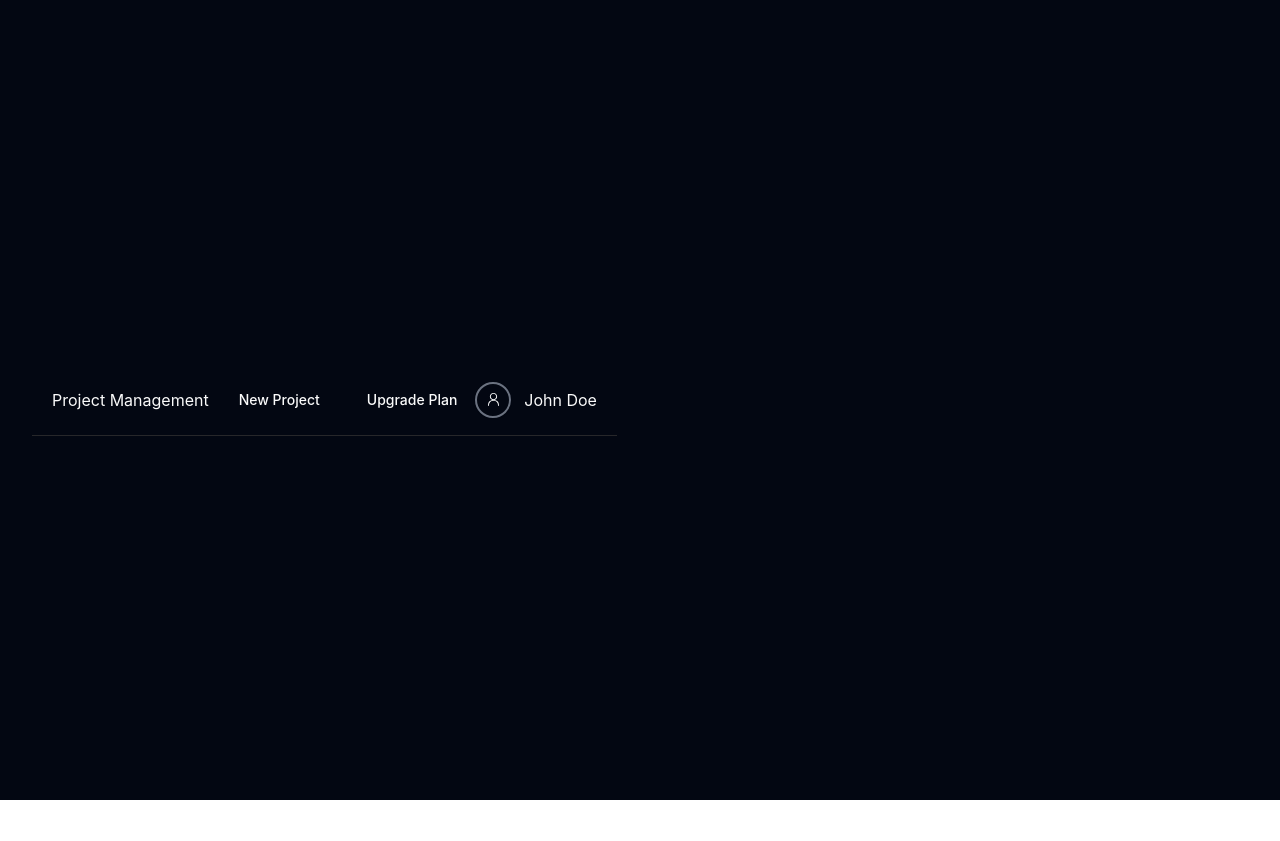
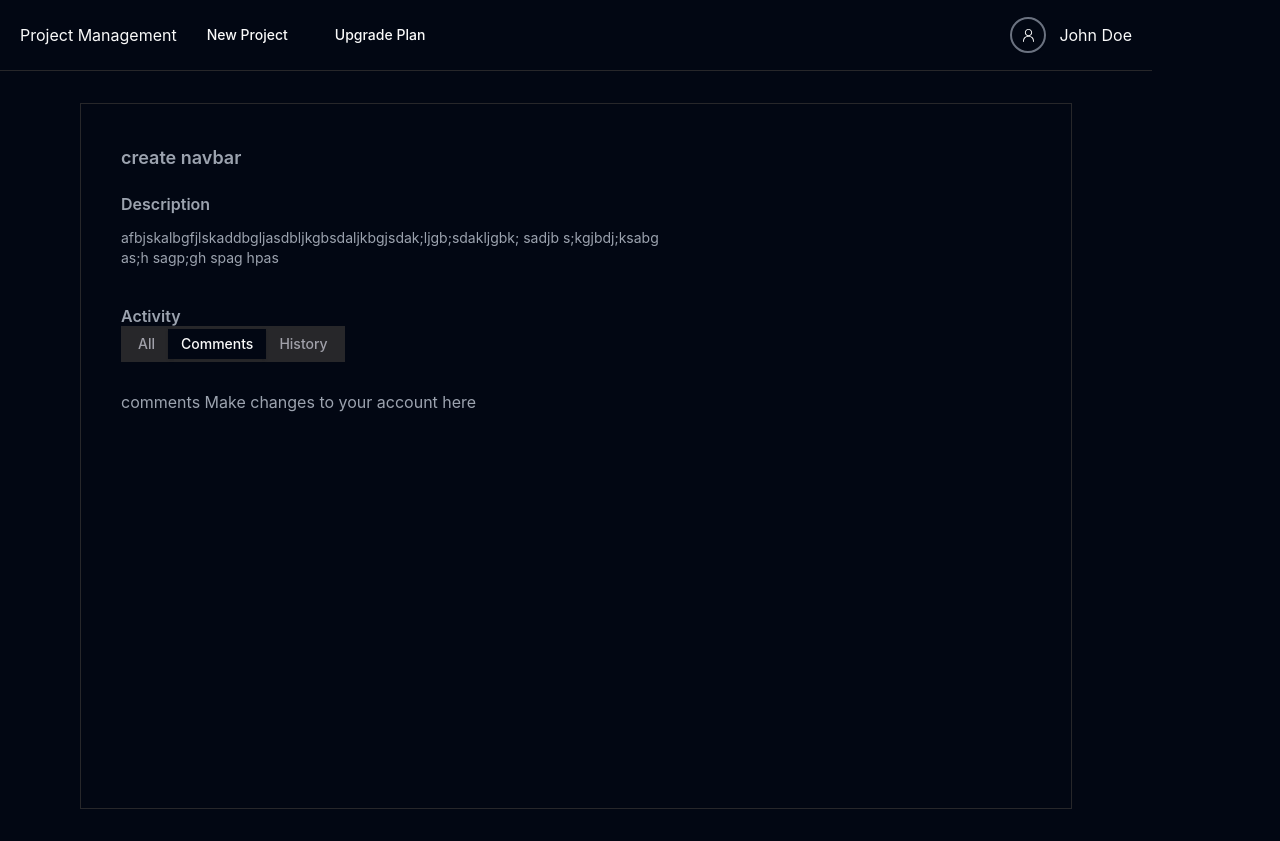
Before and after one commit to Leoric01/projectsmanagmentFE, a React (Vite) app: page /project/1/issue/1 in a window 1280 px wide. Before the commit the page ends 800 px from the top, so only its background shows below. Built offline with nearby package versions, Linux system fonts and the light colour scheme.

Commit message:
implementing issue details

```diff
--- a/package.json
+++ b/package.json
@@ -22,7 +22,7 @@
     "@radix-ui/react-scroll-area": "^1.2.0",
     "@radix-ui/react-select": "^2.1.2",
     "@radix-ui/react-slot": "^1.1.0",
-    "bootstrap": "^5.3.3",
+    "@radix-ui/react-tabs": "^1.1.1",
     "class-variance-authority": "^0.7.0",
     "clsx": "^2.1.1",
     "lucide-react": "^0.451.0",
--- a/src/App.css
+++ b/src/App.css
@@ -1,6 +1,5 @@
 #root {
-  max-width: 1280px;
-  padding: 2rem;
+    width: 90vw; /* 100% of the viewport width */
 }
 
 .logo {
--- a/src/App.jsx
+++ b/src/App.jsx
@@ -4,6 +4,7 @@ import {useState} from "react";
 import Navbar from "@/pages/Navbar/Navbar";
 import {Route, Routes} from "react-router-dom";
 import ProjectDetails from "@/pages/ProjectDetails/ProjectDetails";
+import IssueDetails from "@/pages/IssueDetails/issuedetails";
 
 
 function App() {
@@ -15,6 +16,7 @@ function App() {
             <Routes>
                 <Route path="/" element={<Home/>}/>
                 <Route path="/project/:id" element={<ProjectDetails/>}/>
+                <Route path="/project/:projectId/issue/:issueId" element={<IssueDetails/>}/>
             </Routes>
         </>
     )
--- /dev/null
+++ b/src/components/ui/tabs.tsx
@@ -0,0 +1,53 @@
+import * as React from "react"
+import * as TabsPrimitive from "@radix-ui/react-tabs"
+
+import {cn} from "@/lib/utils"
+
+const Tabs = TabsPrimitive.Root
+
+const TabsList = React.forwardRef<
+    React.ElementRef<typeof TabsPrimitive.List>,
+    React.ComponentPropsWithoutRef<typeof TabsPrimitive.List>
+>(({className, ...props}, ref) => (
+    <TabsPrimitive.List
+        ref={ref}
+        className={cn(
+            "inline-flex h-9 items-center justify-center rounded-lg bg-muted p-1 text-muted-foreground",
+            className
+        )}
+        {...props}
+    />
+))
+TabsList.displayName = TabsPrimitive.List.displayName
+
+const TabsTrigger = React.forwardRef<
+    React.ElementRef<typeof TabsPrimitive.Trigger>,
+    React.ComponentPropsWithoutRef<typeof TabsPrimitive.Trigger>
+>(({className, ...props}, ref) => (
+    <TabsPrimitive.Trigger
+        ref={ref}
+        className={cn(
+            "inline-flex items-center justify-center whitespace-nowrap rounded-md px-3 py-1 text-sm font-medium ring-offset-background transition-all focus-visible:outline-none focus-visible:ring-2 focus-visible:ring-ring focus-visible:ring-offset-2 disabled:pointer-events-none disabled:opacity-50 data-[state=active]:bg-background data-[state=active]:text-foreground data-[state=active]:shadow",
+            className
+        )}
+        {...props}
+    />
+))
+TabsTrigger.displayName = TabsPrimitive.Trigger.displayName
+
+const TabsContent = React.forwardRef<
+    React.ElementRef<typeof TabsPrimitive.Content>,
+    React.ComponentPropsWithoutRef<typeof TabsPrimitive.Content>
+>(({className, ...props}, ref) => (
+    <TabsPrimitive.Content
+        ref={ref}
+        className={cn(
+            "mt-2 ring-offset-background focus-visible:outline-none focus-visible:ring-2 focus-visible:ring-ring focus-visible:ring-offset-2",
+            className
+        )}
+        {...props}
+    />
+))
+TabsContent.displayName = TabsPrimitive.Content.displayName
+
+export {Tabs, TabsList, TabsTrigger, TabsContent}
--- a/src/index.css
+++ b/src/index.css
@@ -72,7 +72,7 @@ button:focus-visible {
 @tailwind utilities;
 @layer base {
   :root {
-    --radius: 0.5rem;
+      /*--radius: 0.5rem;*/
     --background: 0 0% 100%;
     --foreground: 240 10% 3.9%;
     --card: 0 0% 100%;
@@ -99,7 +99,7 @@ button:focus-visible {
     --chart-5: 27 87% 67%;
   }
   .dark {
-    --background: 224 70% 4.1%;
+      --background: 224 80% 4.1%;
     --foreground: 0 0% 98%;
     --card: 240 10% 3.9%;
     --card-foreground: 0 0% 98%;
--- /dev/null
+++ b/src/pages/IssueDetails/IssueDetails.jsx
@@ -0,0 +1,54 @@
+import {useParams} from "react-router-dom";
+import {ScrollArea} from "@/components/ui/scroll-area";
+import {Tabs, TabsContent, TabsList, TabsTrigger} from "@/components/ui/tabs";
+
+
+const IssueDetails = () => {
+    const {projectId, issueId} = useParams();
+    return (
+        <div className="px-20 py-8 text-gray-400">
+            <div className="flex justify-between border p-10 rounded-lg">
+                <ScrollArea className="h-[78vh] w-[60%]">
+                    <div>
+                        <h1 className="text-lg font-semibold text-gray-400">create navbar</h1>
+                        <div className="py-5">
+                            <h2 className="font-semibold">Description</h2>
+                            <p className="text-sm text-gray-400 mt-3">afbjskalbgfjlskaddbgljasdbljkgbsdaljkbgjsdak;ljgb;sdakljgbk;
+                                sadjb s;kgjbdj;ksabg as;h
+                                sagp;gh spag hpas
+                            </p>
+                        </div>
+                        <div className="mt-5">
+                            <h1 className="font-semibold">Activity</h1>
+                            <Tabs defaultValue="comments" className="w-[400px]">
+                                <TabsList className="mb-5">
+                                    <TabsTrigger value="all">
+                                        All
+                                    </TabsTrigger>
+                                    <TabsTrigger value="comments">
+                                        Comments
+                                    </TabsTrigger>
+                                    <TabsTrigger value="history">
+                                        History
+                                    </TabsTrigger>
+                                </TabsList>
+                                <TabsContent value="all">
+                                    all Make changes to your account here
+                                </TabsContent>
+                                <TabsContent value="comments">
+                                    comments Make changes to your account here
+                                </TabsContent>
+                                <TabsContent value="history">
+                                    history Make changes to your account here
+                                </TabsContent>
+
+                            </Tabs>
+                        </div>
+                    </div>
+                </ScrollArea>
+            </div>
+        </div>
+    );
+};
+
+export default IssueDetails;
--- a/src/pages/Navbar/Navbar.jsx
+++ b/src/pages/Navbar/Navbar.jsx
@@ -3,12 +3,14 @@ import {Button} from "@/components/ui/button";
 import CreateProjectForm from "@/pages/Project/CreateProjectForm";
 import {DropdownMenu, DropdownMenuContent, DropdownMenuItem, DropdownMenuTrigger} from "@/components/ui/dropdown-menu";
 import {PersonIcon} from "@radix-ui/react-icons";
+import {useNavigate} from "react-router-dom";
 
 const Navbar = () => {
+    const navigate = useNavigate();
     return (
         <div className="border-b py-4 px-5 flex items-center justify-between">
             <div className="flex items-center gap-3">
-                <p className="cursor-pointer">Project Management</p>
+                <p onClick={() => navigate("/")} className="cursor-pointer">Project Management</p>
                 <Dialog>
                     <DialogTrigger>
                         <Button variant="ghost">New Project</Button>
--- a/src/pages/ProjectDetails/IssueCard.jsx
+++ b/src/pages/ProjectDetails/IssueCard.jsx
@@ -4,13 +4,15 @@ import {Button} from "@/components/ui/button";
 import {DotsVerticalIcon, PersonIcon} from "@radix-ui/react-icons";
 import {Avatar, AvatarFallback} from "@/components/ui/avatar";
 import UserList from "@/pages/ProjectDetails/userlist";
+import {useNavigate} from "react-router-dom";
 
 const IssueCard = () => {
+    const navigate = useNavigate();
     return (
         <Card className="rounded-md py-1 pb-2">
             <CardHeader className="py-0 pb-1 text-center">
                 <div className="flex justify-between items-center ">
-                    <CardTitle className="">
+                    <CardTitle onClick={() => navigate("/project/3/issue/1")} className="cursor-pointer">
                         Create Navbar
                     </CardTitle>
                     <DropdownMenu>
--- a/src/pages/ProjectDetails/ProjectDetails.jsx
+++ b/src/pages/ProjectDetails/ProjectDetails.jsx
@@ -16,7 +16,7 @@ const ProjectDetails = () => {
         <>
             <div className="mt-5 lg:px-8">
                 <div className="lg:flex gap-5 justify-between pb-4">
-                    <ScrollArea className="h-screen lg:w-[90%] pr-2">
+                    <ScrollArea className="h-screen lg:w-[70%] pr-2">
                         <div className="pb-10 w-full text-gray-400">
                             <h1 className="text-lg font-semibold pb-5">Create Ecommerce Website</h1>
 
@@ -67,7 +67,7 @@ const ProjectDetails = () => {
                             </div>
                             <section>
                                 <p className="py-5 border-b text-lg -tracking-wider">Tasks</p>
-                                <div className="lg:flex md:flex gap-3 justify-between py-5">
+                                <div className="lg:flex md:flex gap-3 justify-normal py-5">
 
                                     <IssueList status="pending" title="Todo List"/>
                                     <IssueList status="inprogres" title="In Progress"/>
@@ -77,7 +77,7 @@ const ProjectDetails = () => {
                             </section>
                         </div>
                     </ScrollArea>
-                    <div>
+                    <div className="lg:w-[28%] rounded-md sticky right-1 top-0">
                         <ChatBox/>
                     </div>
                 </div>
--- a/src/pages/ProjectList/ProjectList.jsx
+++ b/src/pages/ProjectList/ProjectList.jsx
@@ -24,8 +24,8 @@ const ProjectList = () => {
     return (
         <>
             <div>ProjectList</div>
-            <div className="relative px-5 lg:px-0 lg:flex gap-5 justify-center py-5">
-                <section className="filterSection">
+            <div className="relative px-5 lg:px-0 lg:flex gap-5 justify-items-start py-5">
+                <section className="filterSection ml-4">
                     <Card className="sticky p-5 top-10">
                         <div className="flex justify-between lg:w-[20rem]">
                             <p className="text-xl -tracking-wider">filters</p>
```
Also changed, not shown: src/pages/ProjectDetails/ChatBox.jsx (+53 -0 lines), 1 other file (tests, documents, lock files or other folders).
